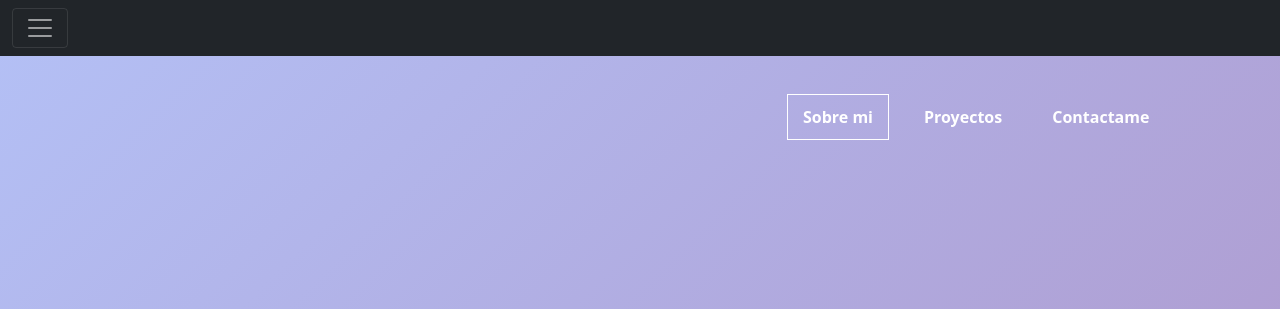
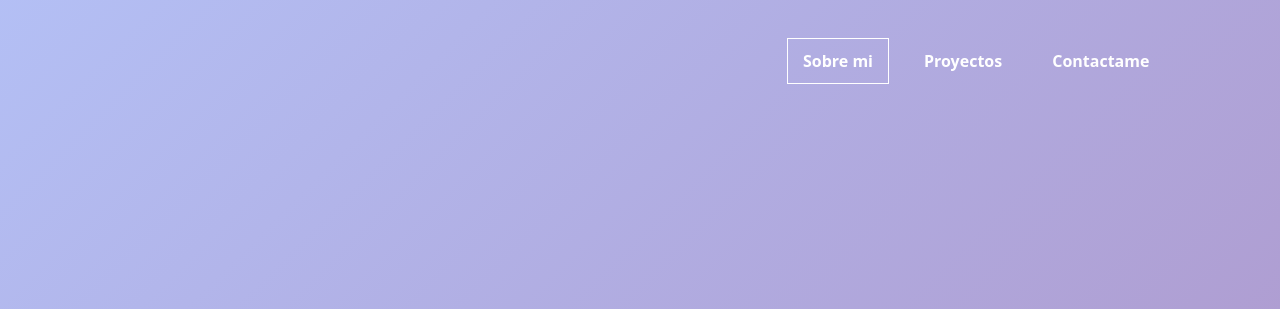
Before and after one commit to pandadesign1/pandadesignsitioweb, a plain HTML site: page index.html in a window 1280 px wide. Shown: the top 309 px of the page. Drawn offline with nearby package versions, Linux system fonts and the light colour scheme.

Commit message:
Update index.html

```diff
--- a/index.html
+++ b/index.html
@@ -12,13 +12,7 @@
 <body>
 
 
-<nav class="navbar navbar-dark bg-dark">
-  <div class="container-fluid">
-    <button class="navbar-toggler" type="button" data-bs-toggle="collapse" data-bs-target="#navbarToggleExternalContent" aria-controls="navbarToggleExternalContent" aria-expanded="false" aria-label="Toggle navigation">
-      <span class="navbar-toggler-icon"></span>
-    </button>
-  </div>
-</nav>
+
     <header class="hero">
 
         <div class="container">
```
